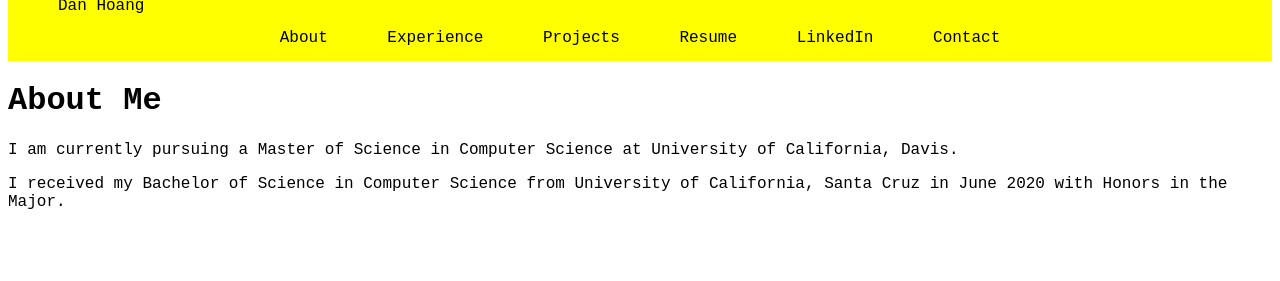
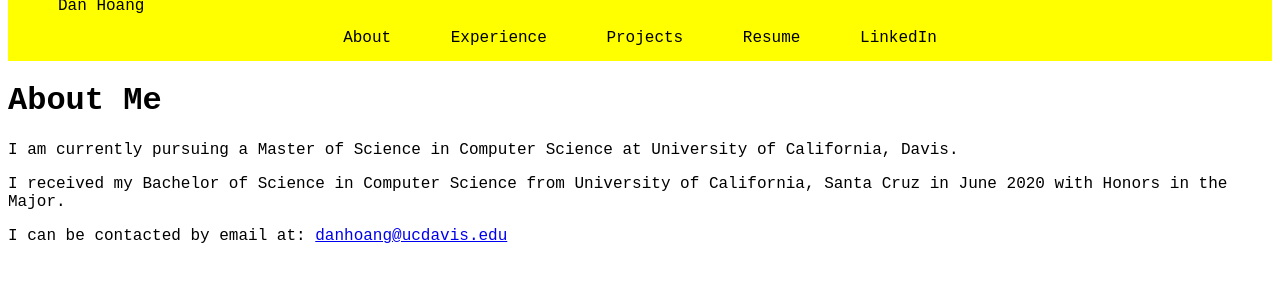
Before and after one commit to dabhoang/dabhoang.github.io, a plain HTML site: page about.html in a window 1280 px wide. Shown: the part 89-370 px from the top of the page. Drawn offline with Linux system fonts and the light colour scheme.

Commit message:
Add files via upload

```diff
--- a/about.html
+++ b/about.html
@@ -13,7 +13,6 @@
 		<a href="projects.html"id = "nav">Projects</a>
 		<a href="DanHoang_2020Grad.pdf"id = "nav">Resume</a>
 		<a href="https://www.linkedin.com/in/dabhoang/"id = "nav">LinkedIn</a>
-		<a href="contact.html"id = "nav">Contact</a>
 	</div>
 </div>
 
@@ -23,4 +22,5 @@
 		</p>
 		<p>I received my Bachelor of Science in Computer Science from University of California, Santa Cruz in June 2020 with Honors in the Major.
 		</p>
+		<p>I can be contacted by email at: <a href="mailto:danhoang@ucdavis.edu">danhoang@ucdavis.edu</a></p>
 </body>
```
Also changed, not shown: experience.html (+0 -1 lines), index.html (+0 -1 lines), projects.html (+0 -1 lines).
